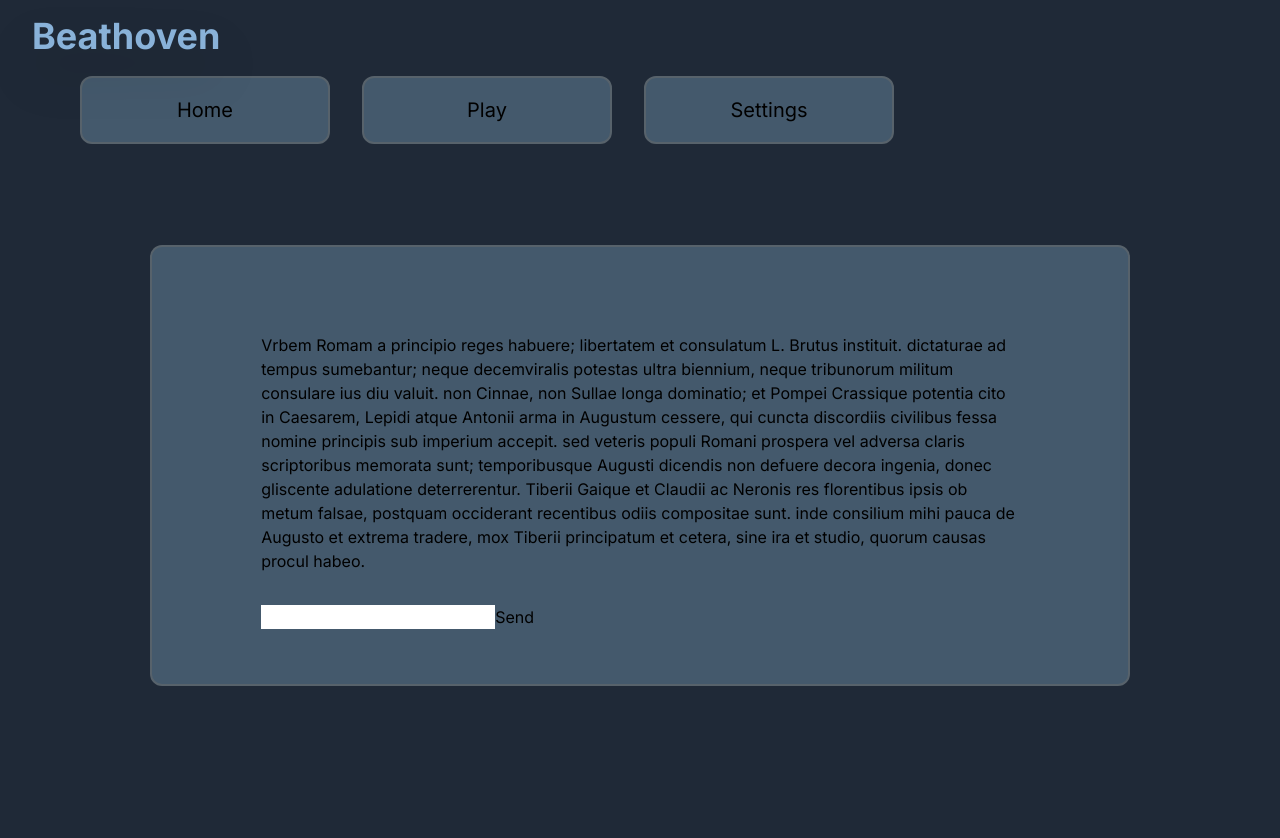
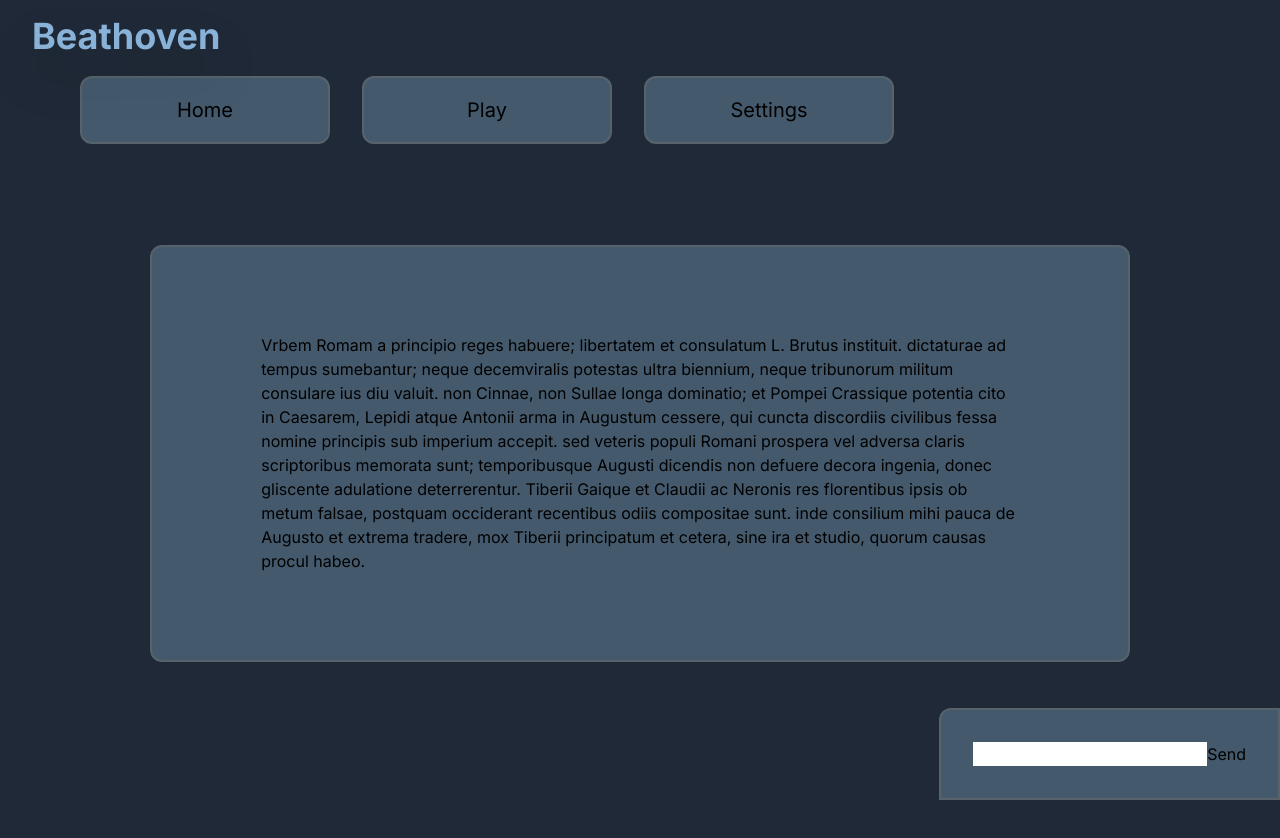
Before and after one commit to gijs-ve/Beathoven, a Next.js app: page / in a window 1280 px wide. Shown: the top 838 px of the page. Built offline with nearby package versions, Linux system fonts and the light colour scheme.

Commit message:
wip: chatbox layout

```diff
--- a/src/app/layout.tsx
+++ b/src/app/layout.tsx
@@ -1,3 +1,4 @@
+import ChatBox from "@/components/Chatbox/Chatbox";
 import { Logo } from "@/components/Logo/Logo";
 import { Navbar } from "@/components/Navbar/Navbar";
 import { T_NavItem } from "@/types";
@@ -37,6 +38,7 @@ export default function RootLayout({
       <body className={inter.className}>
         <Logo />
         <Navbar navItems={navItems} />
+        <ChatBox />
         <main className="flex min-h-screen flex-col items-center justify-between p-24 w-full bg-gray-800">
           <div className="bg-blueish-700 w-[90%] px-[10%] py-[5%] rounded-xl border-2 border-blueish-800">
             {children}
--- a/src/app/page.tsx
+++ b/src/app/page.tsx
@@ -1,5 +1,3 @@
-import ChatBox from "@/components/Chatbox/Chatbox";
-
 export default function Home() {
   return (
     <>
@@ -18,7 +16,6 @@ export default function Home() {
         de Augusto et extrema tradere, mox Tiberii principatum et cetera, sine
         ira et studio, quorum causas procul habeo.
       </h1>
-      <ChatBox />
     </>
   );
 }
--- a/src/components/Chatbox/Chatbox.tsx
+++ b/src/components/Chatbox/Chatbox.tsx
@@ -24,7 +24,7 @@ const ChatBox = () => {
   };
 
   return (
-    <div>
+    <div className="absolute bottom-0 right-0 bg-blueish-700 p-8 border-blueish-800 border-2 rounded-tl-xl">
       <div>
         {messages.map((msg, index) => (
           <Message key={index} message={msg} />
```
